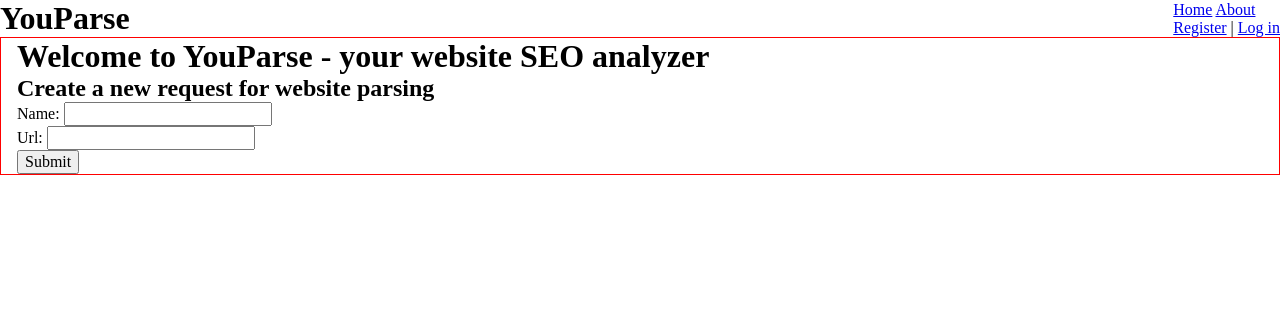
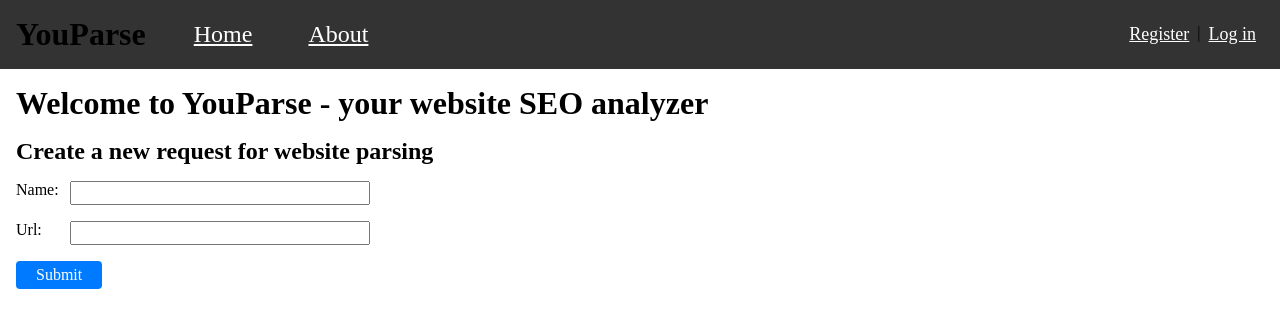
Before and after one commit to KAKYADEV/Django-Parser, a Django app: page / in a window 1280 px wide. Shown: the top 328 px of the page. Run offline with Django 5.2, Linux system fonts and the light colour scheme; parts of the project's set-up code (start-up, migrations or seed data) failed here and were passed over.

Commit message:
Enhance CSS styles for header, navigation, and form components

```diff
--- a/parser/parse/static/parse/stile1.css
+++ b/parser/parse/static/parse/stile1.css
@@ -18,14 +18,75 @@
     max-inline-size: 100%;
     margin-inline: auto;
     padding-inline: 1rem;
-    border: 1px solid red;
   }
 }
 
 @layer components {
   header {
+    background-color: #333;
     display: flex;
     justify-content: space-between;
     align-items: center;
+    padding-inline: 1rem;
+  }
+
+  nav {
+    display: flex;
+    width: 100%;
+    align-items: center;
+  }
+
+  a {
+    color: white;
+    text-decoration: underline;
+    font-size: 18px;
+    margin-inline: 0.5rem;
+  }
+
+  h1 {
+    margin: 1rem 0 1rem 0;
+  }
+
+  h2 {
+    margin-bottom: 1rem;
+  }
+
+  button {
+    padding: 5px 20px 5px 20px;
+    background-color: #007bff;
+    color: white;
+    border: none;
+    border-radius: 4px;
+    cursor: pointer;
+  }
+
+  form {
+    display: flex;
+    flex-direction: column;
+    gap: 1rem;
+    margin-bottom: 2rem;
+    align-items: flex-start;
+  }
+
+  input {
+    width: 300px;
+    font-size: 16px;
+  }
+
+  label {
+    display: inline-block;
+    min-width: 50px;
+    vertical-align: top;
+  }
+
+  .login-section {
+    display: flex;
+    margin-left: auto;
+  }
+
+  .navigation {
+    display: flex;
+    margin-inline-start: 3rem;
+    font-size: 1.5rem;
   }
 }
```
